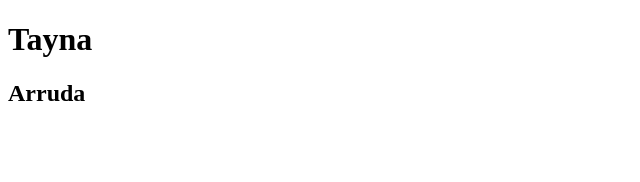
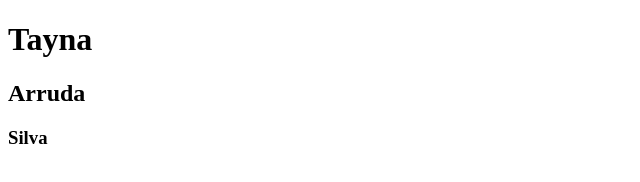
Before and after one commit to Taynaarrud/teste, a plain HTML site: page index.html in a window 1280 px wide. Shown: the full height of the page, 0-640 px from the left. Drawn offline with Linux system fonts and the light colour scheme.

Commit message:
adicionando página

```diff
--- a/index.html
+++ b/index.html
@@ -12,5 +12,8 @@
     <h2>
         Arruda
     </h2>
+    <h3>
+        Silva
+    </h3>
 </body>
 </html>
```
